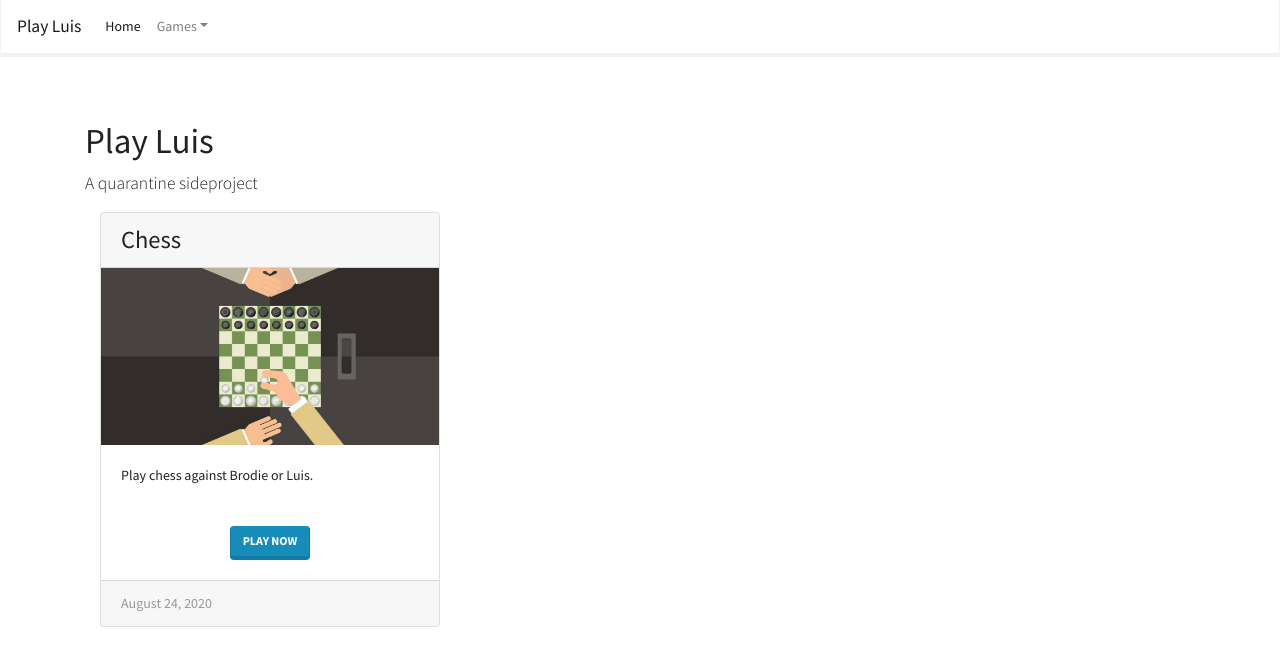
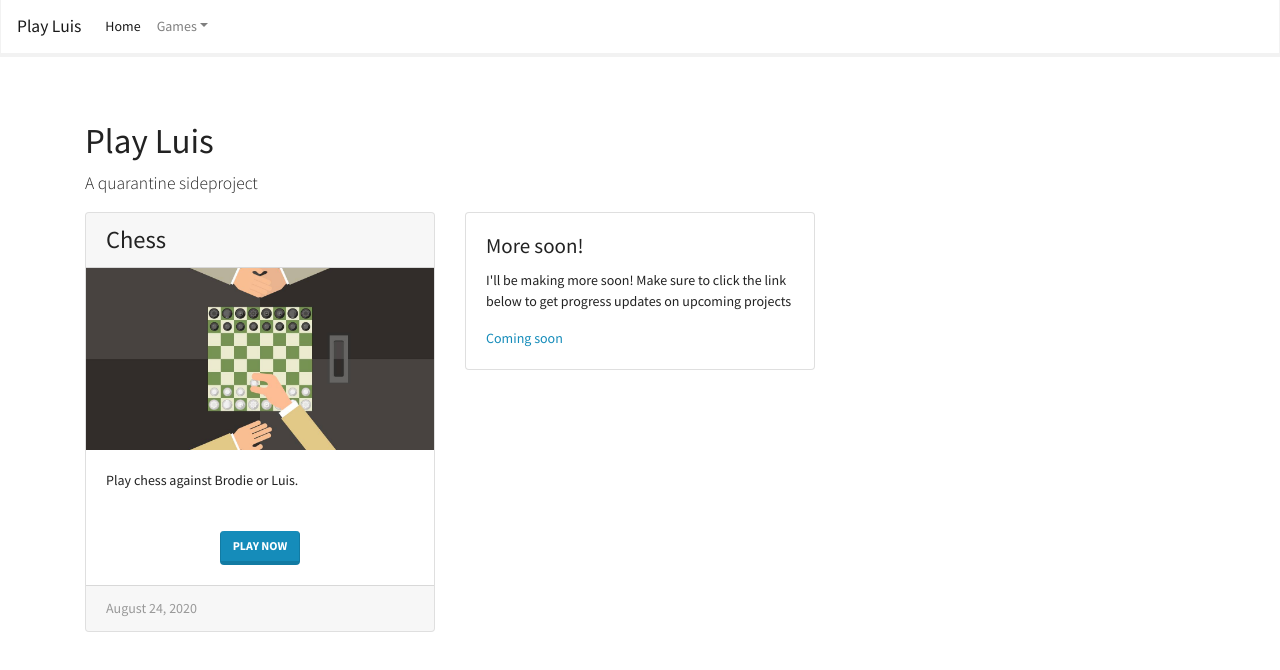
Before and after one commit to LV/PlayLuis, a plain HTML site: page index.html in a window 1280 px wide. Drawn offline with nearby package versions, Linux system fonts and the light colour scheme.

Commit message:
Add coming soon card to index

```diff
--- a/index.html
+++ b/index.html
@@ -44,6 +44,7 @@
 					</div>
 				</div>
 			</div>
+			<div class="row">
 				<div class="col-lg-4">
 					<div class="card mb-3">
 						<h3 class="card-header">Chess</h3>
@@ -57,6 +58,16 @@
 						<div class="card-footer text-muted">August 24, 2020</div>
 					</div>
 				</div>
+				<div class="col-lg-4">
+					<div class="card">
+						<div class="card-body">
+							<h4 class="card-title">More soon!</h4>
+							<p class="card-text">I'll be making more soon! Make sure to click the link below to get progress updates on upcoming projects</p>
+							<a href="games/comingsoon.html" class="card-link">Coming soon</a>
+						</div>
+					</div>
+				</div>
+			</div>
 		</div>
 	</body>
 </html>
```
Lines whose indentation alone changed are shown as unchanged.
